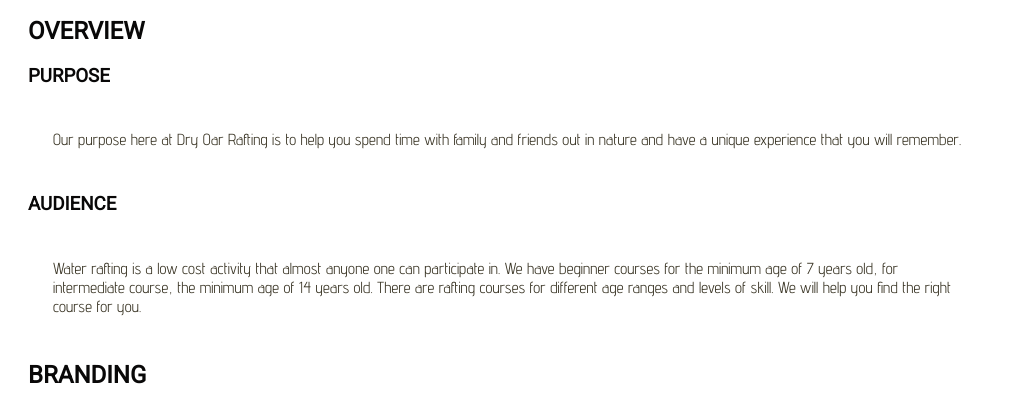
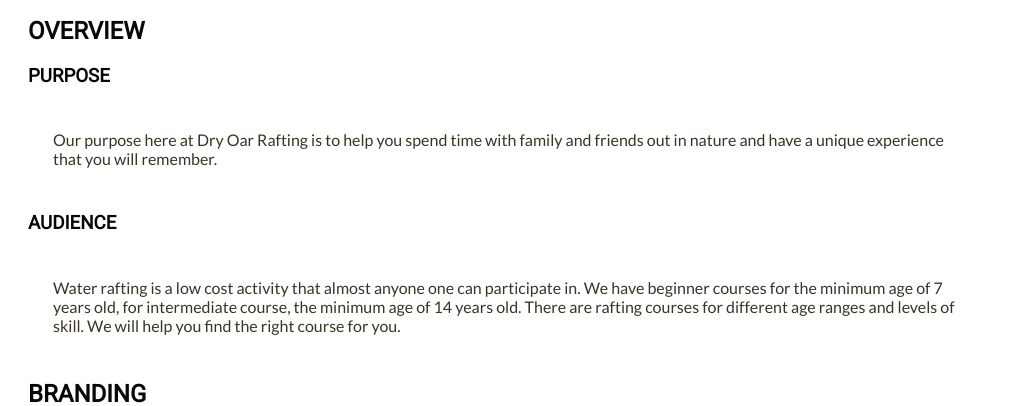
Before and after one commit to emmahilmo/wdd130, a plain HTML site: page wwr/site-plan-rafting.html in a window 1280 px wide. Shown: the part 171-577 px from the top of the page, without its empty margins (0-1023 px from the left). Drawn offline with Linux system fonts and the light colour scheme.

Commit message:
changed accent colors and font

```diff
--- a/wwr/styles/site-plan-rafting.css
+++ b/wwr/styles/site-plan-rafting.css
@@ -1,16 +1,16 @@
-@import url('https://fonts.googleapis.com/css2?family=Advent+Pro&family=Roboto&display=swap');
+@import url('https://fonts.googleapis.com/css2?family=Lato&family=Roboto&display=swap');
 :root {
     --primary-color: #090808;
     --secondary-color: #393424;
-    --accent1-color: #134266;
-    --accent2-color: #2A5322;
+    --accent1-color: steelblue;
+    --accent2-color: #3d852f;
 
     --heading-font: 'Roboto', serif;
-    --paragraph-font: 'Advent Pro', serif;
+    --paragraph-font: 'Lato', serif;
 
     --nav-background-color: white;
-    --nav-link-color: #2A5322;
-    --nav-hover-link-color: #134266;
+    --nav-link-color: #3d852f;
+    --nav-hover-link-color: steelblue;
     --nav-hover-background-color: white;
 }
 body {
```
